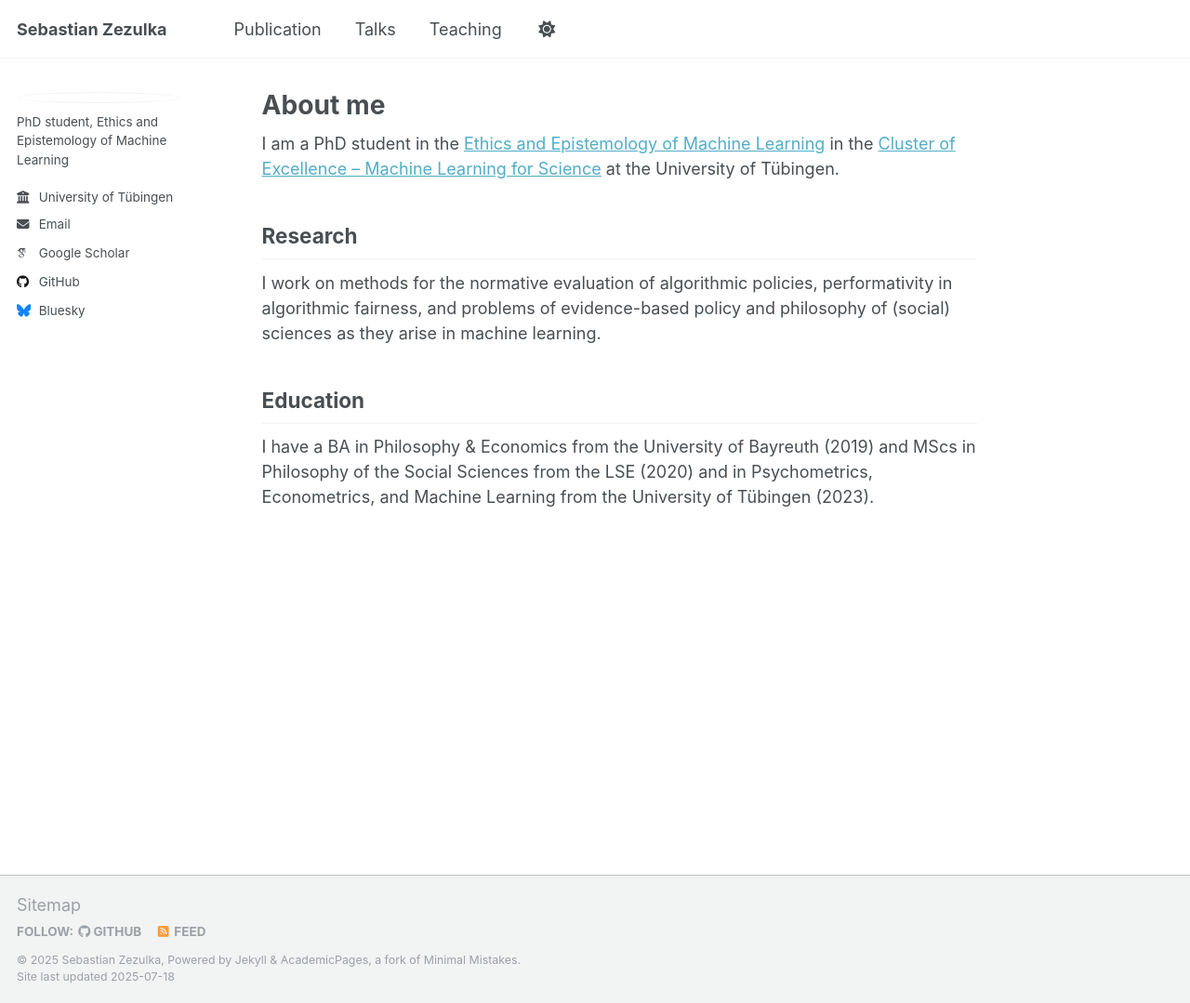
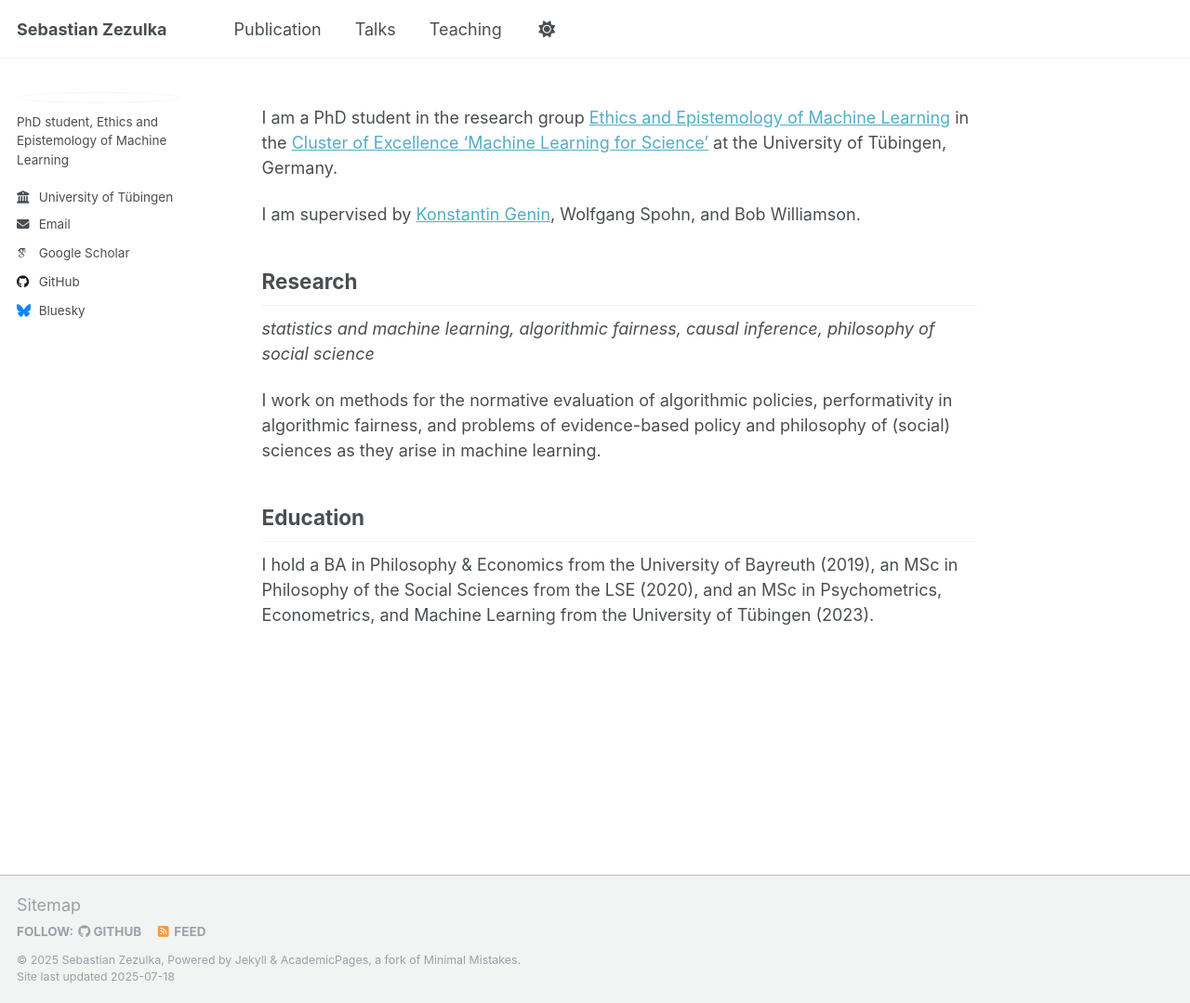
Before and after one commit to sezezulka/sezezulka.github.io, a Jekyll site: the page built from _pages/about.md, in a window 1280 px wide and 1079 px high. Shown: the whole window at 93% size. Built offline with Jekyll 4.4.1, drawn with Linux system fonts in a browser that asks for light colours; some web fonts are replaced; a script that is not in the unit is left out.

Commit message:
Update about.md

```diff
--- a/_pages/about.md
+++ b/_pages/about.md
@@ -1,18 +1,24 @@
 ---
 permalink: /
-title: "About me"
+title: ""
 author_profile: true
 redirect_from:
   - /about/
   - /about.html
+  - /home/
+  - /home.html
 ---
 
-I am a PhD student in the [Ethics and Epistemology of Machine Learning](https://ethics.epistemology.ai) in the [Cluster of Excellence -- Machine Learning for Science](https://uni-tuebingen.de/en/research/core-research/cluster-of-excellence-machine-learning/research/research/cluster-research-groups/research-groups/epistemology-and-ethics-of-ml/) at the University of Tübingen.
+I am a PhD student in the research group [Ethics and Epistemology of Machine Learning](https://ethics.epistemology.ai){:target="_blank"} in the [Cluster of Excellence 'Machine Learning for Science'](https://uni-tuebingen.de/en/research/core-research/cluster-of-excellence-machine-learning/research/research/cluster-research-groups/research-groups/epistemology-and-ethics-of-ml/){:target="_blank"} at the University of Tübingen, Germany.
+
+I am supervised by [Konstantin Genin](https://kgenin.github.io/){:target="_blank"}, Wolfgang Spohn, and Bob Williamson.
 
 ## Research
+
+*statistics and machine learning, algorithmic fairness, causal inference, philosophy of social science*
 
 I work on methods for the normative evaluation of algorithmic policies, performativity in algorithmic fairness, and problems of evidence-based policy and philosophy of (social) sciences as they arise in machine learning.
 
 ## Education
 
-I have a BA in Philosophy & Economics from the University of Bayreuth (2019) and MScs in Philosophy of the Social Sciences from the LSE (2020) and in Psychometrics, Econometrics, and Machine Learning from the University of Tübingen (2023).
+I hold a BA in Philosophy & Economics from the University of Bayreuth (2019), an MSc in Philosophy of the Social Sciences from the LSE (2020), and an MSc in Psychometrics, Econometrics, and Machine Learning from the University of Tübingen (2023).
```
